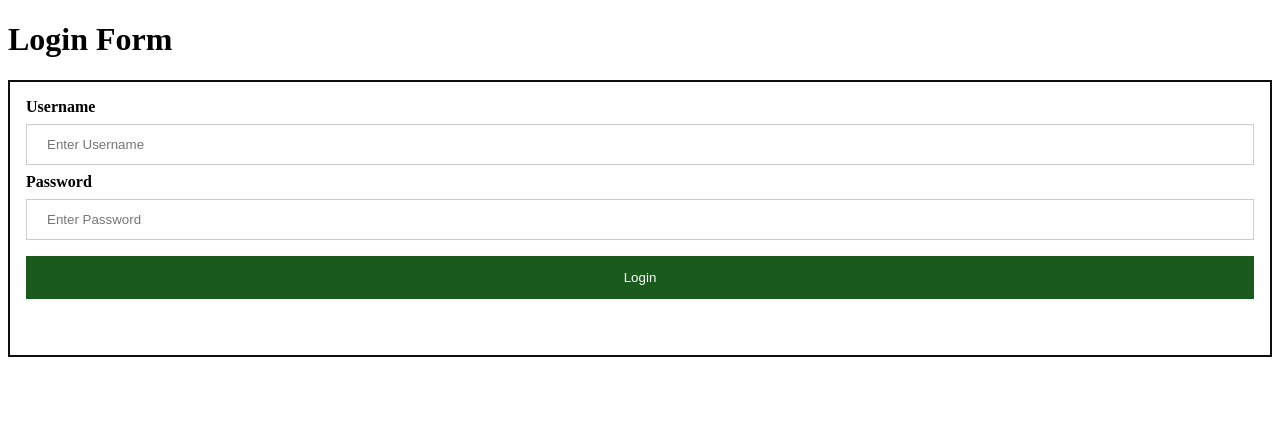
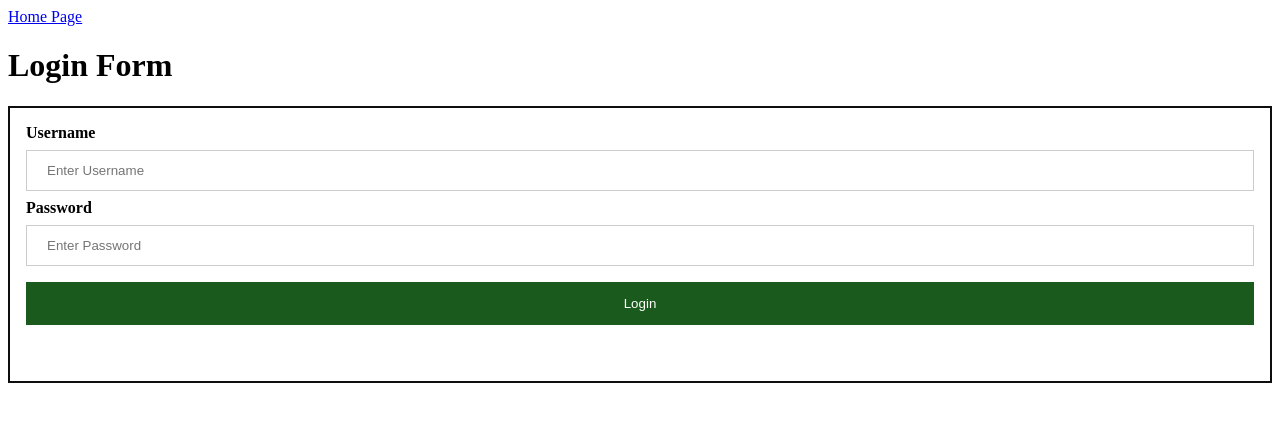
Before and after one commit to rauldoe/cpsc473proj1, a plain HTML site: page login.html in a window 1280 px wide. Drawn offline with Linux system fonts and the light colour scheme; no server answers.

Commit message:
minor cleanup

```diff
--- a/login.html
+++ b/login.html
@@ -51,6 +51,10 @@
 
 <body>
 
+  <div>
+    <a href="/">Home Page</a>
+  </div>
+
   <h1>Login Form</h1>
 
   <form data-user="form">
```
Also changed, not shown: register.html (+3 -0 lines).
